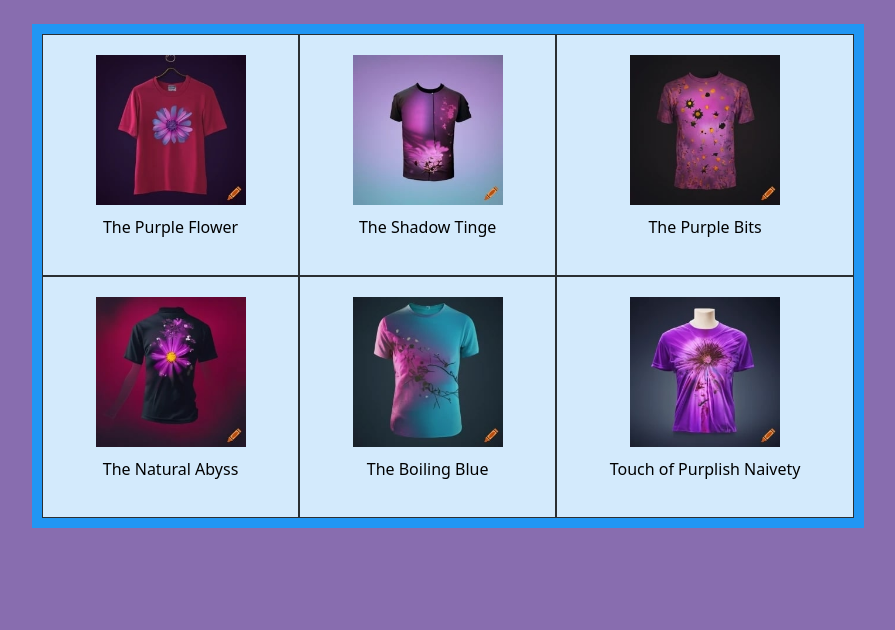
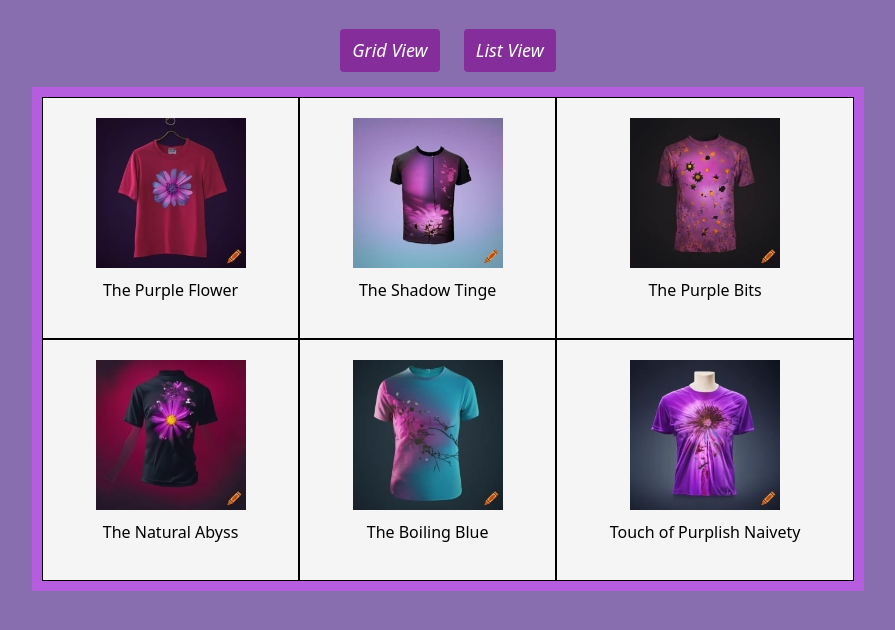
Before and after one commit to pgdeguzman/lis161_final_project, a Flask app: page /products in a window 1280 px wide. Shown: the part 56-686 px from the top of the page, without its empty margins (192-1087 px from the left). Run offline with Flask 3, Linux system fonts and the light colour scheme; data comes from the database, SQL or seed files in the repository; some libraries are stand-ins or nearby versions.

Commit message:
added grid view and list view option in /products

```diff
--- a/myapp/app.py
+++ b/myapp/app.py
@@ -68,8 +68,9 @@ def about():
 
 @app.route('/products')
 def products():
+    view = request.args.get('view', 'grid')
     item_list = get_all_items()
-    return render_template("products.html", items=item_list)
+    return render_template("products.html", items=item_list, view=view)
 
 @app.route('/products/<string:name>')
 def item(name):
--- a/myapp/static/css/style.css
+++ b/myapp/static/css/style.css
@@ -151,16 +151,79 @@ div.desc {
 }
 
 /* Products */
+
+.view-options {
+  text-align: center;
+  margin-bottom: 10px;
+}
+
+.view-option {
+  display: inline-block;
+  padding: 5px;
+  margin: 0 5px;
+  color: #888;
+  text-decoration: none;
+  font-size: 20px;
+}
+
+.view-option.active {
+  color: #000;
+}
+
+.view-option button {
+  background-color: #852e9b;
+  border: none;
+  color: #fff;
+  padding: 8px 12px;
+  border-radius: 4px;
+  font-size: 18px;
+  cursor: pointer;
+}
+
+.view-option button:hover {
+  background-color: #5f226e;
+}
+
+.list-container {
+  list-style-type: none;
+  padding: 0;
+}
+
+.list-item {
+  margin-bottom: 10px;
+}
+
+.list-item a {
+  display: flex;
+  align-items: center;
+  padding: 10px;
+  background-color: #f1f1f1;
+  text-decoration: none;
+  color: #333;
+  border: 1px solid #ccc;
+}
+
+.list-item a:hover {
+  background-color: #8d2e8d;
+  color: white;
+}
+
+.list-item a img {
+  height: 24px;
+  width: 24px;
+  margin-right: 10px;
+}
+
 .grid-container {
   display: grid;
   grid-template-columns: auto auto auto;
-  background-color: #2196F3;
+  background-color: #b65ddf;
   padding: 10px;
 }
 
 .grid-item {
-  background-color: rgba(255, 255, 255, 0.8);
-  border: 1px solid rgba(0, 0, 0, 0.8);
+  background-color: whitesmoke;
+  border: 1px solid black;
   padding: 20px;
   text-align: center;
 }
--- a/myapp/templates/products.html
+++ b/myapp/templates/products.html
@@ -1,10 +1,20 @@
 {% extends 'base.html' %}
 {% block content %}
+<div class="view-options">
+  <a href="{{ url_for('products', view='grid') }}" class="view-option {% if view == 'grid' %}active{% endif %}">
+    <button class="view-button"><i class="fas fa-th-large"> Grid View </i></button>
+  </a>
+  <a href="{{ url_for('products', view='list') }}" class="view-option {% if view == 'list' %}active{% endif %}">
+    <button class="view-button"><i class="fas fa-bars"> List View </i></button>
+  </a>
+</div>
+
+{% set displayed_items = [] %}
+{% if view == 'grid' %}
   <div class="grid-container">
-  {% set displayed_images = [] %}
     {% for item in items %}
-    {% if item['image_url'] not in displayed_images %}
-      {% set _ = displayed_images.append(item['image_url']) %}
+      {% if item['image_url'] not in displayed_items %}
+        {% set _ = displayed_items.append(item['image_url']) %}
         <div class="grid-item">
           <a href="{{ url_for('item', name=item['name']) }}">
             <img src="{{ item['image_url'] }}" alt="Item Image">
@@ -14,4 +24,16 @@
       {% endif %}
     {% endfor %}
   </div>
+{% else %}
+  <ul class="list-container">
+    {% for item in items %}
+      {% if item['name'] not in displayed_items %}
+        {% set _ = displayed_items.append(item['name']) %}
+        <li class="list-item">
+          <a href="{{ url_for('item', name=item['name']) }}">{{ item['name'] }}</a>
+        </li>
+      {% endif %}
+    {% endfor %}
+  </ul>
+{% endif %}
 {% endblock %}
```
Also changed, not shown: other parts of myapp/static/css/style.css (+8 -47 lines). Lines whose indentation alone changed are shown as unchanged.
